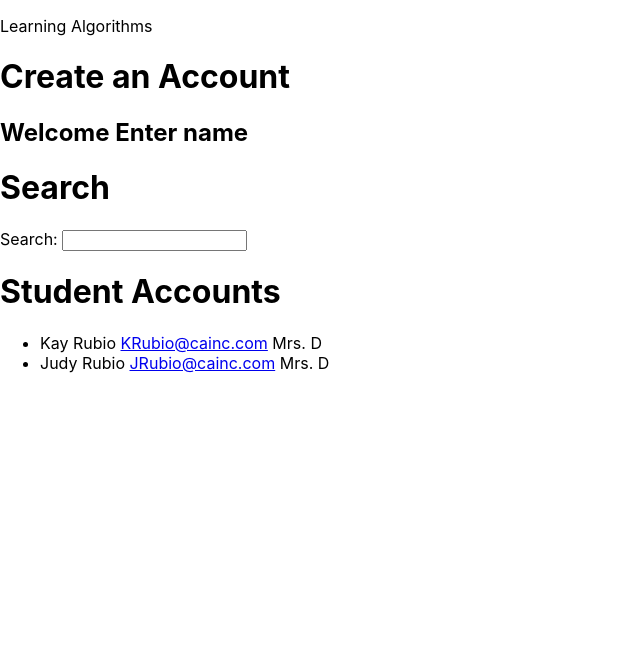
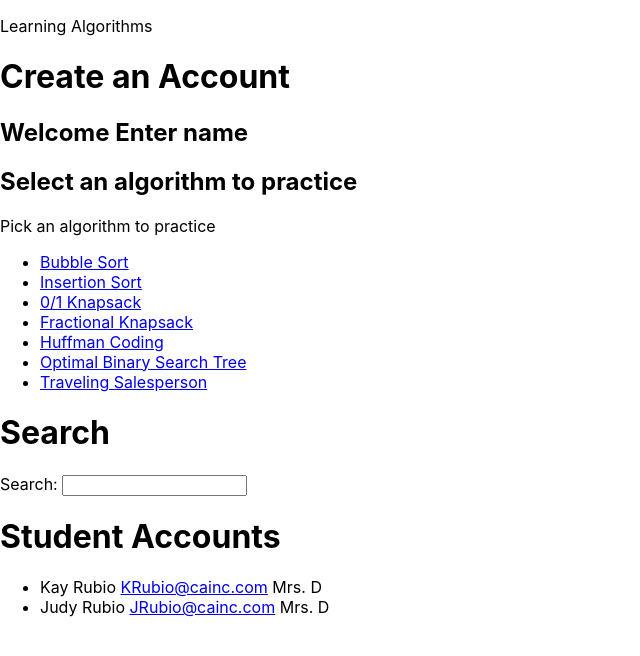
Before and after one commit to KaySRubio/algorithmocean, a React (Create React App) app: page / in a window 1280 px wide. Shown: the top 656 px of the page, without its empty margins (0-640 px from the left). Built offline with nearby package versions, Linux system fonts and the light colour scheme.

Commit message:
Added the ListAlg component that prints the list of algorithms from an array

```diff
--- a/src/App.js
+++ b/src/App.js
@@ -1,5 +1,10 @@
+/* Next steps: I have a search component, and want to use serch terms to
+   filter the array of possible algorithms that displays */
+
+
+
 import * as React from 'react';
-import ReactDOM from 'react-dom';
+import {ReactDOM} from 'react-dom';
 import './App.css';
 
 /* Can create the account objects using object literal notation
@@ -55,6 +60,13 @@ const handleSearch = (event) => {
   setSearchTerm(event.target.value);
 }
 
+const algorithms = ['Bubble Sort', 'Insertion Sort', '0/1 Knapsack', 'Fractional Knapsack', 'Huffman Coding', 'Optimal Binary Search Tree', 'Traveling Salesperson' ];
+
+/*
+const searchedAccounts = accounts.filter.(function (account) {
+  return account.name.includes(searchTerm);
+});*/
+
   // dynamic value for searchTerm; if it updates, it will re-render the search component
   const [searchTerm, setSearchTerm] = React.useState('Default');
 
@@ -69,6 +81,8 @@ const handleSearch = (event) => {
       <label>
       </label>
       <h2>Welcome {account.name}</h2>
+      <h2>Select an algorithm to practice</h2>
+      <ListAlg list={algorithms}/> {/* monkey; new component I'm making */}
 
     <Search onSearch={handleSearch}/> {/* Render the search component. Pass it the property onSearch which is the handleSearch function */}
 
@@ -77,6 +91,23 @@ const handleSearch = (event) => {
     </div>
   );
 }
+
+const ListAlg = ({ list }) => {
+
+  return (
+    <div>
+      <p>Pick an algorithm to practice</p>
+      <ul>
+
+      {list.map((item, index) => (
+          <li key={index}><a href={item}>{item}</a></li>
+          ))}
+
+      </ul>
+    </div>
+  )
+}
+
 
 const ListStudentAccounts = ({ accounts }) => {
   return (
```
